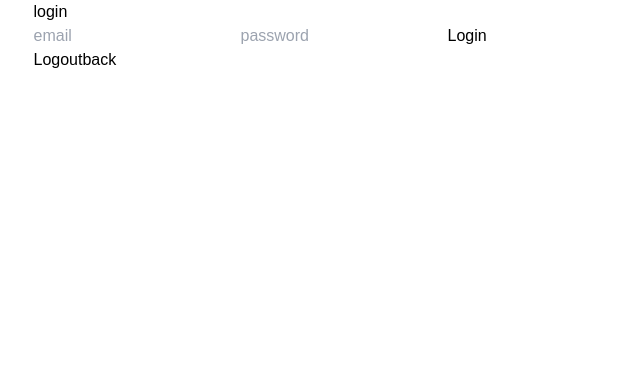
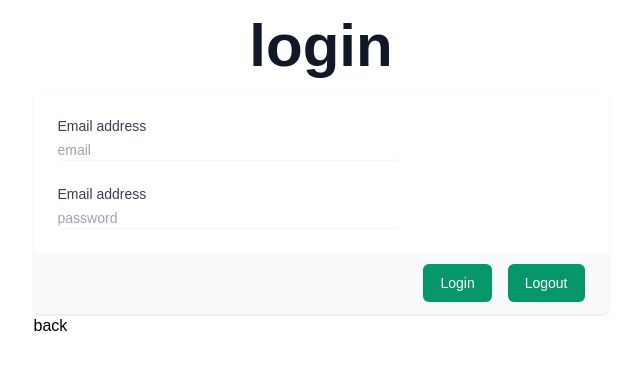
Before and after one commit to joanbosch/south-clients, a Next.js app: page /en/login in a window 1280 px wide. Shown: the top 370 px of the page, without its empty margins (319-959 px from the left). Built offline with nearby package versions, Linux system fonts and the light colour scheme; what i18next-resources-to-backend would draw is missing.

Commit message:
Add login from visual

```diff
--- a/components/login.tsx
+++ b/components/login.tsx
@@ -33,14 +33,30 @@ export default function LoginComponent ({ params: { lang } } : { params: { lang:
 
   return (
     <>
-      <h1>{t('login')}</h1>
-      <form onSubmit={handleSubmit}>
-        <input type='email' name='email' placeholder='email' onChange={handleChange} />
-        <input type='password' name='password' placeholder='password' onChange={handleChange} />
-        <button type='submit'>Login</button>
-      </form>
+      <h1 className='text-center mb-4 mt-4 text-3xl font-extrabold text-gray-900 md:text-5xl lg:text-6xl'>{t('login')}</h1>
 
-      <button onClick={() => handleLogout()}>Logout</button>
+      <div className='mt-5 md:col-span-2 md:mt-0'>
+        <form onSubmit={handleSubmit}>
+          <div className='overflow-hidden shadow sm:rounded-md'>
+            <div className='bg-white px-4 py-5 sm:p-6'>
+              <div className='grid grid-cols-6 gap-6'>
+                <div className='col-span-6 sm:col-span-4'>
+                  <label className='block text-sm font-medium text-gray-700'>Email address</label>
+                  <input type='email' name='email' id='email-address' placeholder='email' onChange={handleChange} className='mt-1 block w-full rounded-md border-gray-300 shadow-sm focus:border-indigo-500 focus:ring-indigo-500 sm:text-sm' />
+                </div>
+                <div className='col-span-6 sm:col-span-4'>
+                  <label className='block text-sm font-medium text-gray-700'>Email address</label>
+                  <input type='password' name='password' id='email-address' onChange={handleChange} placeholder='password' className='mt-1 block w-full rounded-md border-gray-300 shadow-sm focus:border-indigo-500 focus:ring-indigo-500 sm:text-sm' />
+                </div>
+              </div>
+            </div>
+            <div className='bg-gray-50 px-4 py-3 text-right sm:px-6'>
+              <button type='submit' className='inline-flex justify-center mr-4 rounded-md border border-transparent bg-emerald-600 py-2 px-4 text-sm font-medium text-white shadow-sm hover:bg-emerald-700 focus:outline-none focus:ring-2 focus:ring-indigo-500 focus:ring-offset-2'>Login</button>
+              <button onClick={() => handleLogout()} className='inline-flex justify-center rounded-md border border-transparent bg-emerald-600 py-2 px-4 text-sm font-medium text-white shadow-sm hover:bg-emerald-700 focus:outline-none focus:ring-2 focus:ring-indigo-500 focus:ring-offset-2'>Logout</button>
+            </div>
+          </div>
+        </form>
+      </div>
     </>
   )
 }
```
